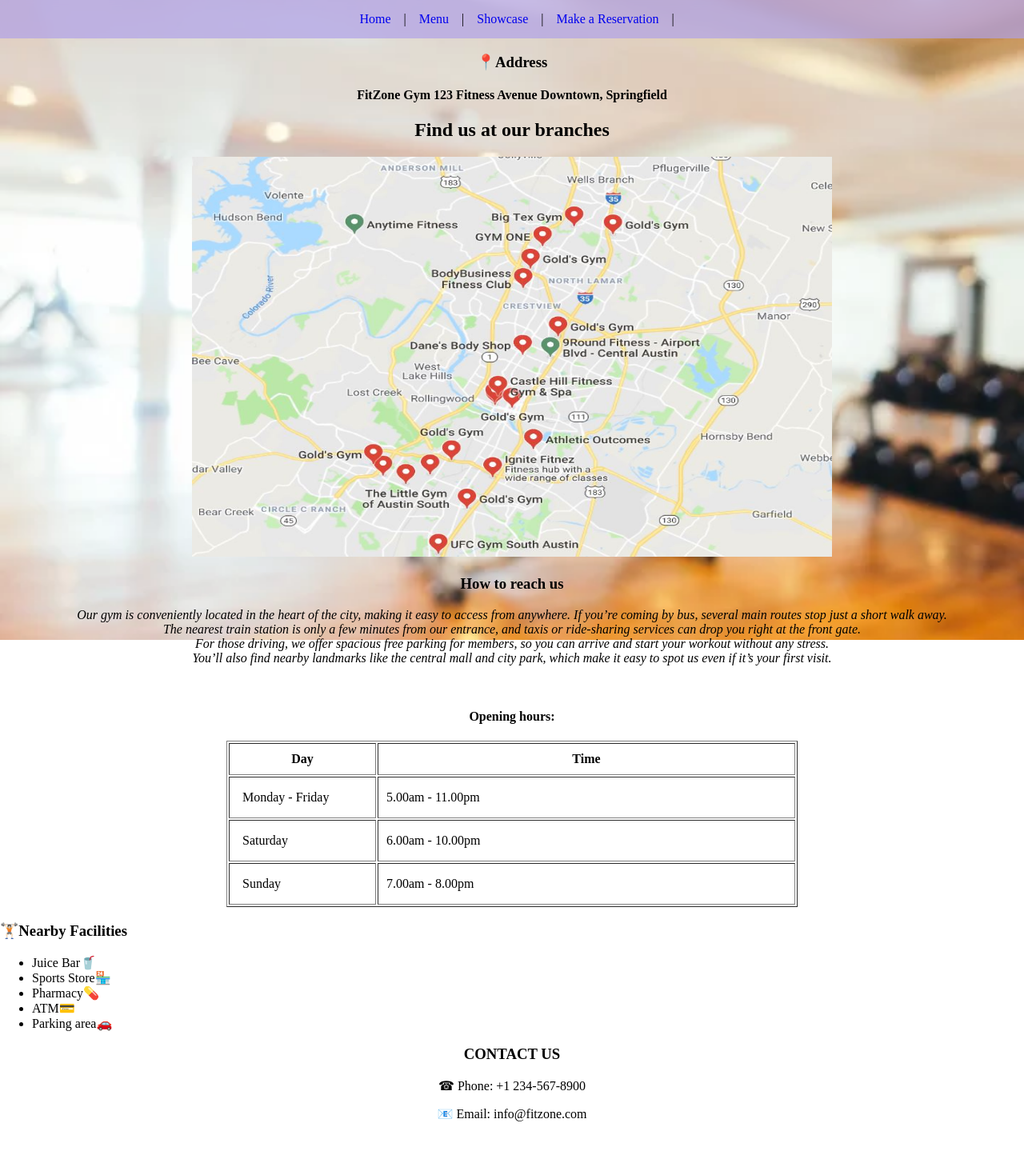
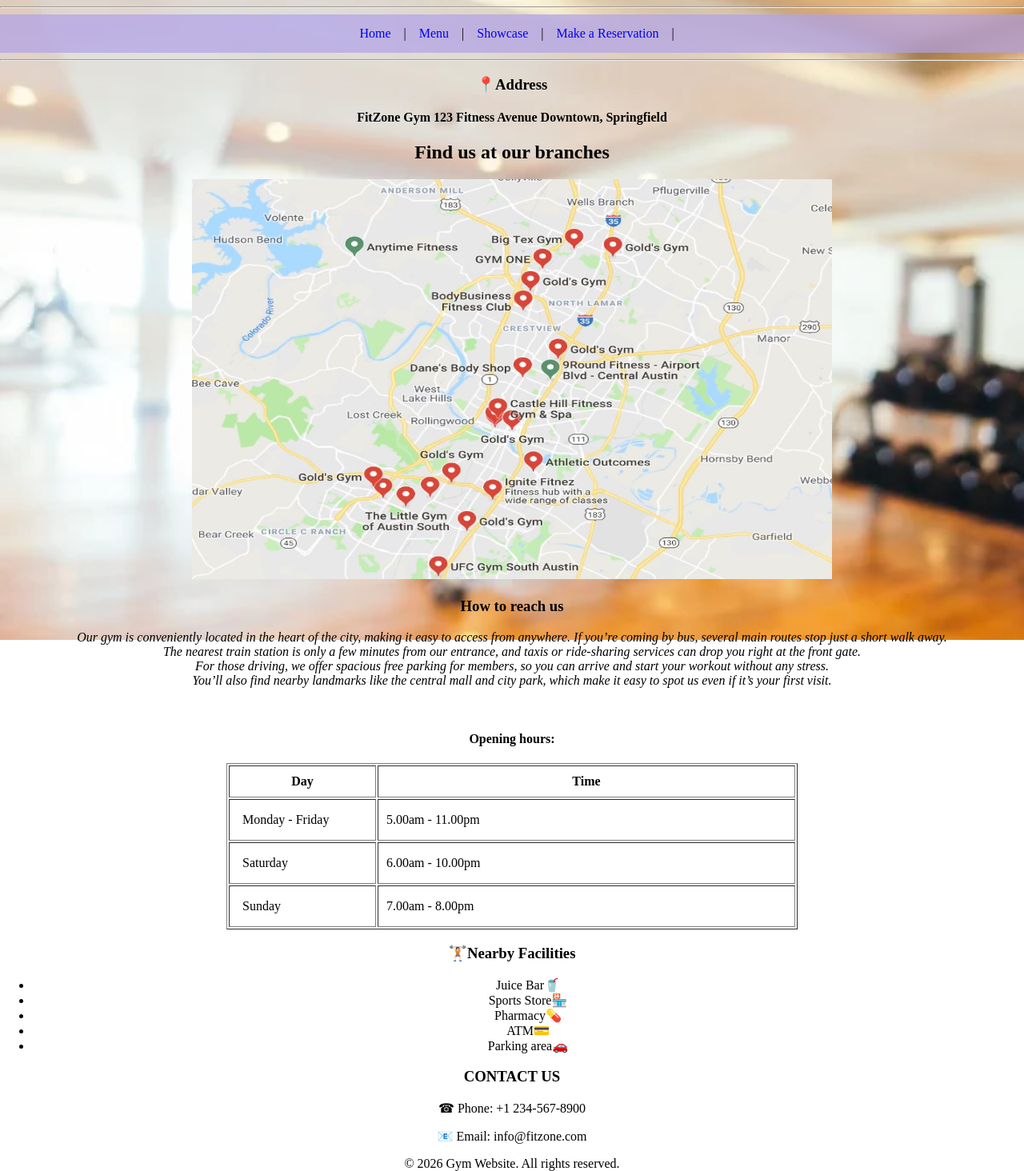
Before and after one commit to hemsara-edirisooriya/Fitness-Center-Gym-Management-Hub, a plain HTML site: page locations.html in a window 1280 px wide. Shown: the whole page at 80% size. Before the commit the page ends 1402 px from the top, so only its background shows below. Drawn offline with Linux system fonts and the light colour scheme.

Commit message:
Inserted copyright

```diff
--- a/locations.html
+++ b/locations.html
@@ -9,12 +9,14 @@
             <div class="bg"></div>
 
         <center>
+            <hr>
     <nav style="background: rgba(176, 161, 233, 0.7); padding: 15px; text-align: center; backdrop-filter: blur(5px);" >
         <a href="index.html" style="margin: 0 12px; text-decoration: none;">Home</a> |
         <a href="menu.html" style="margin: 0 12px; text-decoration: none;">Menu</a> |
         <a href="Showcase.html" style="margin: 0 12px; text-decoration: none;">Showcase</a> |
         <a href="contact.html" style="margin: 0 12px; text-decoration: none;">Make a Reservation</a> |
     </nav>
+    <hr>
     </center>
 
     <style>
@@ -79,7 +81,7 @@
         </tr>
         </table>
 
-        </center>
+
 
         <h3>🏋🏻Nearby Facilities</h3>
             <ul>
@@ -90,10 +92,16 @@
                 <li>Parking area🚗</li>
             </ul>
 
+            </center>
+
             <center>
                 <h3>CONTACT US</h3>
                 <p>☎ Phone: +1 234-567-8900</p>
                 <p>📧 Email: info@fitzone.com</p>
+
+                <footer>
+        <p>&copy; 2026 Gym Website. All rights reserved.</p>
+    </footer>
             </center>
 
 
```
